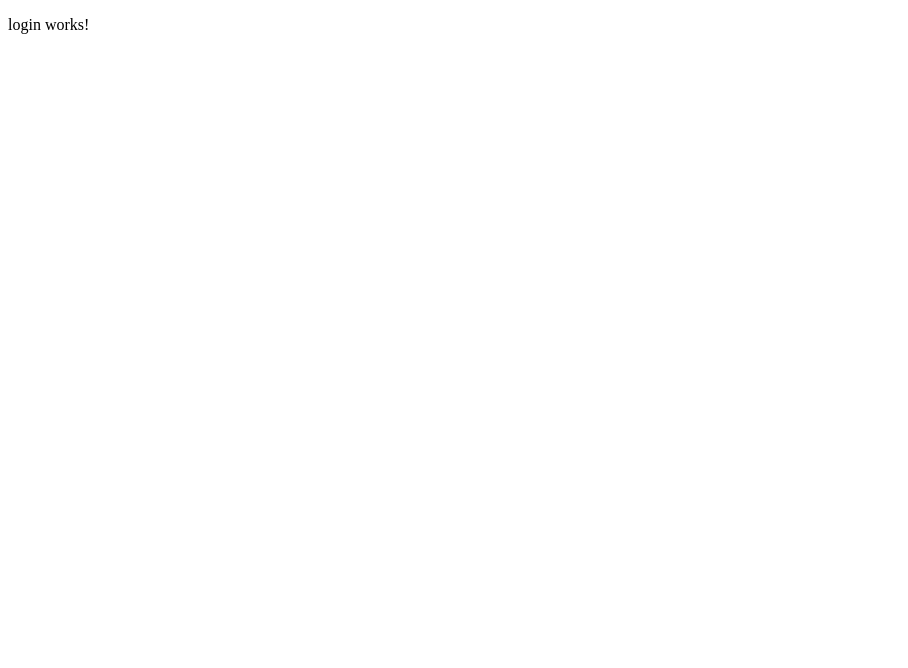
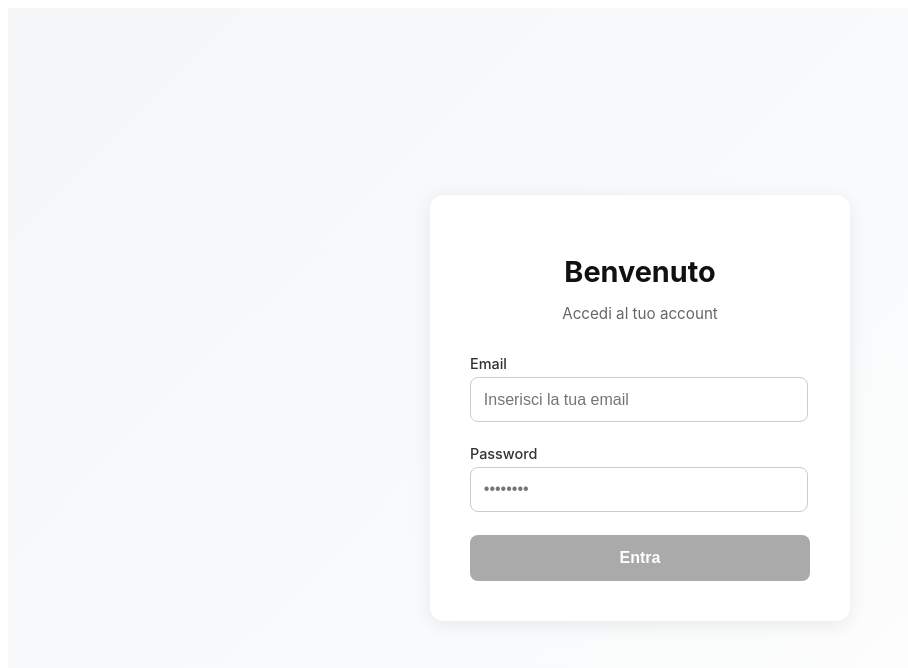
Before and after one commit to JFranciosi/projello-frontend, an Angular app: page /login in a window 1280 px wide. Shown: the top 668 px of the page, without its empty margins (0-908 px from the left). Built offline with nearby package versions, Linux system fonts and the light colour scheme.

Commit message:
Create login form to test api from backend

```diff
--- a/src/app/login/login.css
+++ b/src/app/login/login.css
@@ -1,51 +1,114 @@
-.login-container {
-  max-width: 360px;
-  margin: 6rem auto;
-  padding: 2rem;
-  border-radius: 12px;
-  background: #1a1a1a;
-  color: #fff;
-  box-shadow: 0 0 20px rgba(0, 0, 0, 0.4);
+.login-wrapper {
+  display: flex;
+  justify-content: center;
+  align-items: center;
+  height: 100vh;
+  background: linear-gradient(135deg, #f4f6f8 0%, #ffffff 100%);
+  font-family: "Inter", sans-serif;
 }
 
-h1 {
+.login-card {
+  width: 340px;
+  max-width: 340px;
+  background: #fff;
+  padding: 2.5rem;
+  border-radius: 14px;
+  box-shadow: 0 4px 20px rgba(0, 0, 0, 0.08);
+  color: #222;
+  animation: fadeIn 0.4s ease;
+}
+
+.title {
   text-align: center;
+  font-size: 1.8rem;
+  font-weight: 700;
+  color: #111;
+  margin-bottom: 0.4rem;
+}
+
+.subtitle {
+  text-align: center;
+  color: #666;
   margin-bottom: 2rem;
+  font-size: 0.95rem;
+}
+
+.form-group {
+  margin-bottom: 1.4rem;
 }
 
 label {
   display: block;
-  margin: 1rem 0 0.5rem;
+  font-size: 0.9rem;
+  margin-bottom: 0.3rem;
+  color: #333;
+  font-weight: 500;
 }
 
 input {
-  width: 100%;
+  width: 310px;
   padding: 0.8rem;
-  border: none;
   border-radius: 8px;
-  background: #2a2a2a;
-  color: #fff;
+  border: 1px solid #ccc;
+  background: #fff;
+  color: #111;
+  font-size: 1rem;
+  transition: all 0.2s ease;
+}
+
+input:focus {
+  outline: none;
+  border-color: #0078ff;
+  box-shadow: 0 0 0 2px rgba(0, 120, 255, 0.2);
+}
+
+input.invalid {
+  border-color: #ff5a5a;
 }
 
 button {
   width: 100%;
-  margin-top: 1.5rem;
-  padding: 0.8rem;
+  padding: 0.9rem;
+  background: #0078ff;
   border: none;
   border-radius: 8px;
-  background-color: #ff3333;
-  color: white;
   font-weight: 600;
+  color: #fff;
   cursor: pointer;
-  transition: background 0.3s;
+  transition: background 0.3s ease;
+  font-size: 1rem;
 }
 
 button:hover {
-  background-color: #ff5555;
+  background: #005fd1;
 }
 
-.error {
-  margin-top: 1rem;
-  color: #ff6666;
+button:disabled {
+  background: #aaa;
+  cursor: not-allowed;
+}
+
+.error-text {
+  color: #e63946;
+  font-size: 0.8rem;
+  margin-top: 0.3rem;
+  display: block;
+}
+
+.error-message {
+  margin-top: 1.2rem;
+  color: #e63946;
   text-align: center;
+  font-weight: 500;
 }
+
+@keyframes fadeIn {
+  from {
+    opacity: 0;
+    transform: translateY(-10px);
+  }
+  to {
+    opacity: 1;
+    transform: translateY(0);
+  }
+}
--- a/src/app/login/login.html
+++ b/src/app/login/login.html
@@ -1 +1,52 @@
-<p>login works!</p>
+<div class="login-wrapper">
+  <div class="login-card">
+    <h1 class="title">Benvenuto</h1>
+    <p class="subtitle">Accedi al tuo account</p>
+
+    <form [formGroup]="form" (ngSubmit)="submit()">
+      <!-- EMAIL -->
+      <div class="form-group">
+        <label>Email</label>
+        <input
+          type="email"
+          formControlName="email"
+          placeholder="Inserisci la tua email"
+          [class.invalid]="form.controls.email.invalid && form.controls.email.touched"
+        />
+
+        @if (form.controls.email.invalid && form.controls.email.touched) {
+          <small class="error-text">Inserisci un'email valida</small>
+        }
+      </div>
+
+      <!-- PASSWORD -->
+      <div class="form-group">
+        <label>Password</label>
+        <input
+          type="password"
+          formControlName="password"
+          placeholder="••••••••"
+          [class.invalid]="form.controls.password.invalid && form.controls.password.touched"
+        />
+
+        @if (form.controls.password.invalid && form.controls.password.touched) {
+          <small class="error-text">Inserisci la password</small>
+        }
+      </div>
+
+      <!-- BOTTONE -->
+      <button type="submit" [disabled]="loading || form.invalid">
+        @if (loading) {
+          <span>Accesso in corso...</span>
+        } @else {
+          <span>Entra</span>
+        }
+      </button>
+
+      <!-- MESSAGGIO ERRORE -->
+      @if (errorMessage) {
+        <p class="error-message">{{ errorMessage }}</p>
+      }
+    </form>
+  </div>
+</div>
```
